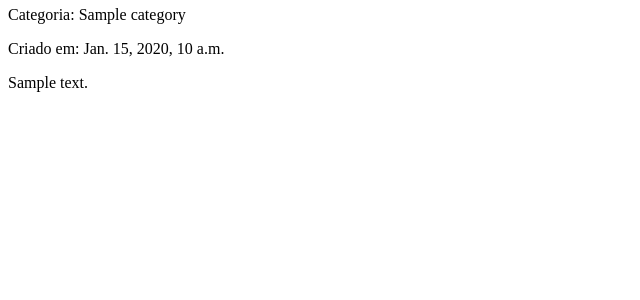
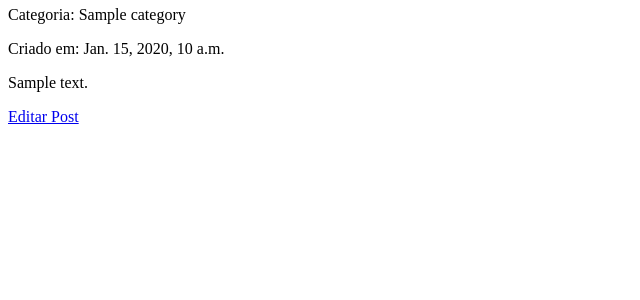
Before and after one commit to Miguel-Kumbi/Meu-Blog, a Django app: a page that uses blog/templates/blog/post_detail.html in a window 1280 px wide. Shown: the part 155-455 px from the top of the page, without its empty margins (0-640 px from the left). Run offline with Django 5.2, Linux system fonts and the light colour scheme; tables that the repository leaves empty hold one stand-in row (values such as "Sample post").

Commit message:
feat: add post update

```diff
--- a/blog/templates/blog/home.html
+++ b/blog/templates/blog/home.html
@@ -26,4 +26,7 @@
 		<p>Não há nenhum Post.</p>
 	{% endfor %}
 
+	<p>
+		<a href="{% url 'post_create' %}">Adicionar Post</a>
+	</p>
 {% endblock %}
--- a/blog/templates/blog/post_detail.html
+++ b/blog/templates/blog/post_detail.html
@@ -22,5 +22,9 @@
 		<div>
 			{{ post.content }}
 		</div>
+
+		<p>
+			<a href="{% url 'post_update' post.slug %}">Editar Post</a>
+		</p>
 	</article>
 {% endblock %}
--- a/blog/urls.py
+++ b/blog/urls.py
@@ -4,5 +4,6 @@ from . import views
 urlpatterns = [
     path('', views.home, name='home'),
     path('post/create/', views.post_create, name='post_create'),
+    path('post/<slug:slug>/edit', views.post_update, name='post_update'),
     path('post/<slug:slug>/', views.post_detail, name='post_detail')
 ]
--- a/blog/views.py
+++ b/blog/views.py
@@ -14,6 +14,7 @@ def post_detail(request, slug):
     context = {'post': post}
 
     return render(request, 'blog/post_detail.html', context)
+
 
 def post_create(request):
     if request.method == 'POST':
@@ -32,3 +33,19 @@ def post_create(request):
     context = {'form':form}
 
     return render(request, 'blog/post_form.html', context)
+
+
+def post_update(request, slug):
+    post = get_object_or_404(Post, slug=slug)
+    if request.method == 'POST':
+        form = PostForm(request.POST, instance=post)
+
+        if form.is_valid():
+            form.save()
+
+            return redirect(post_detail, slug=post.slug)
+    else:
+        form = PostForm(instance=post)
+    context = {'form': form, 'post': post}
+
+    return render(request, 'blog/post_form.html', context)
```
Also changed, not shown: blog/templates/blog/post_form.html (+15 -3 lines).
